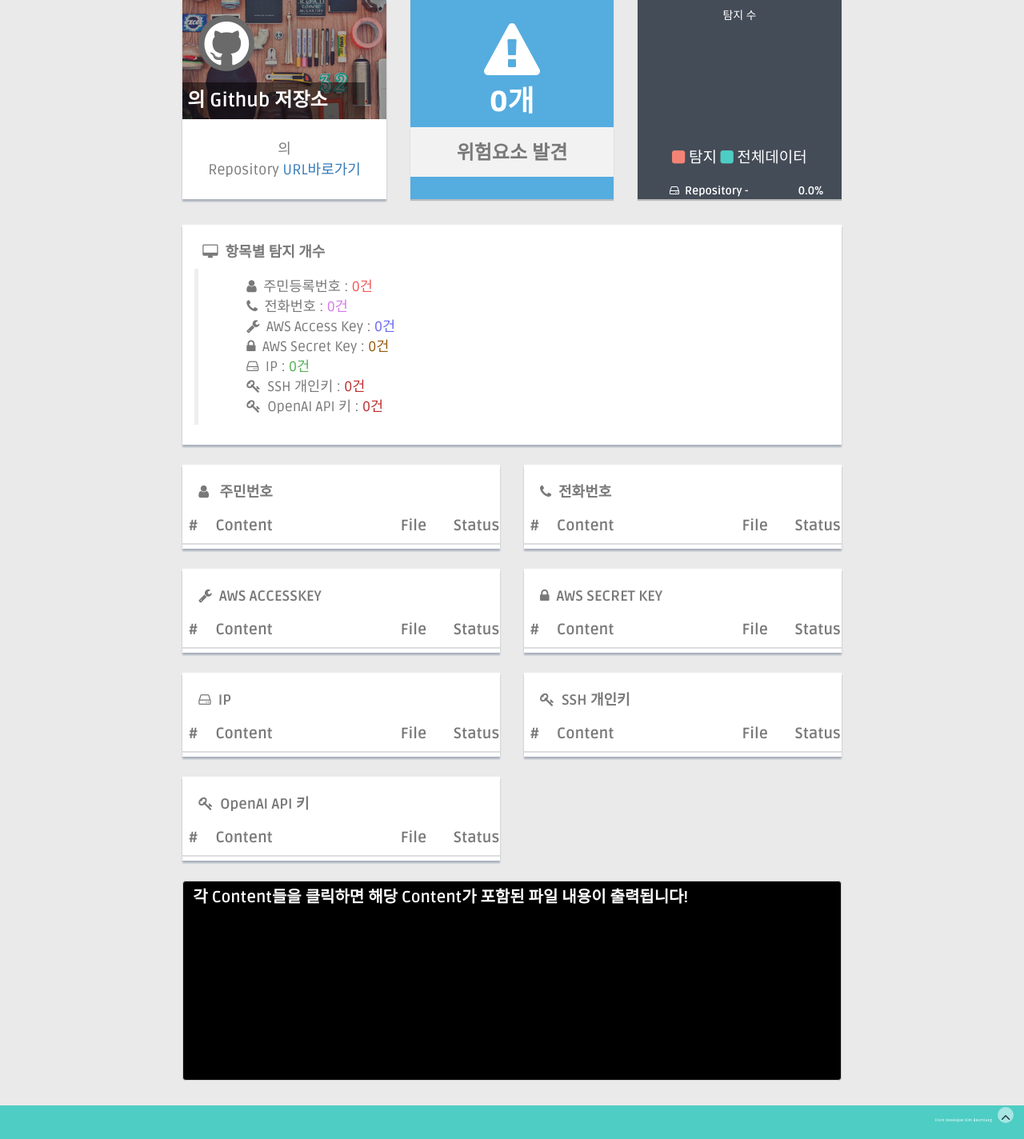
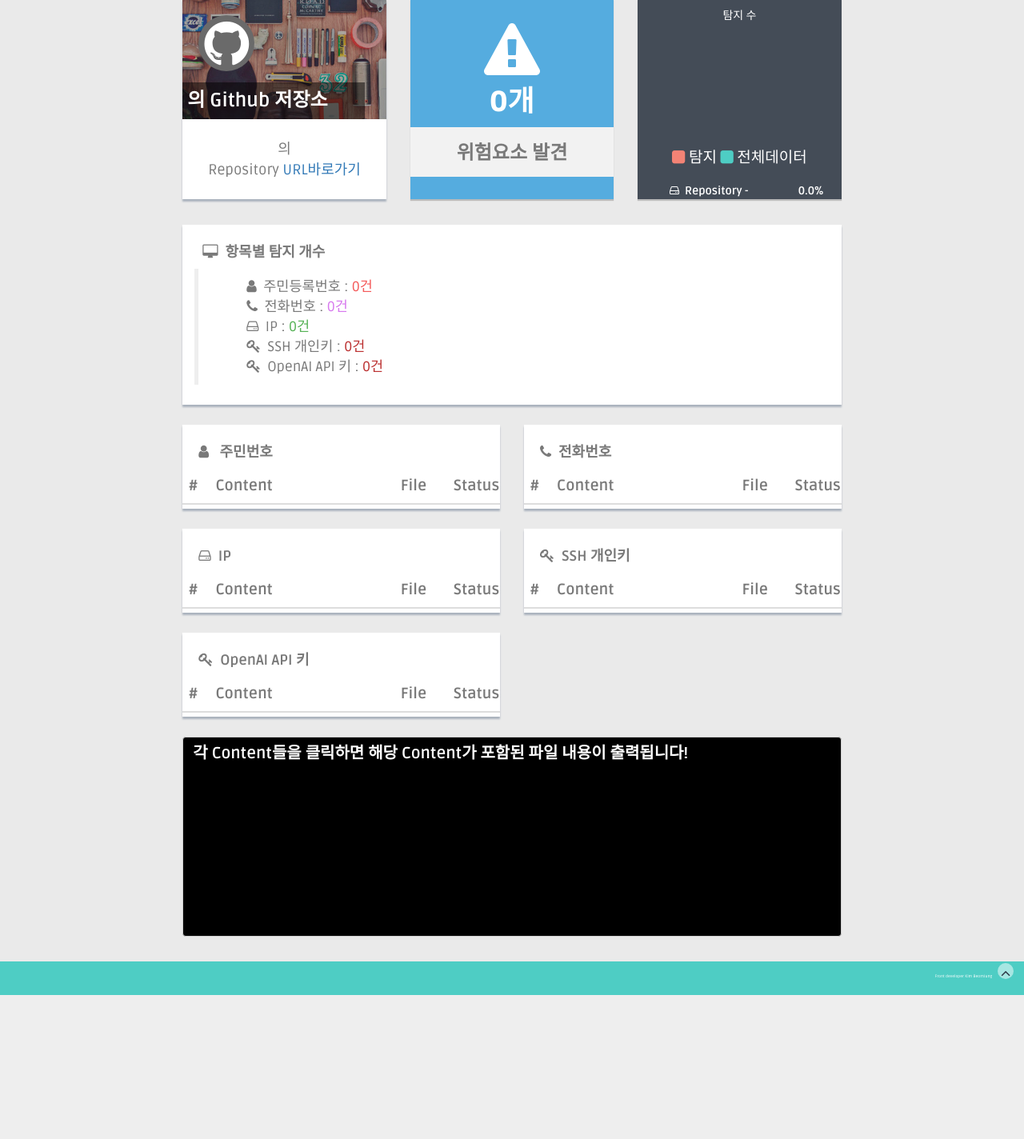
Before and after one commit to JUNE2001/Repository-Scanner, a Flask app: page / in a window 1280 px wide. Shown: the part 536-1960 px from the top of the page at 80% size. After the commit the page ends 1780 px from the top, so only its background shows below. Run offline with Flask 3, Linux system fonts and the light colour scheme; lists and menus that the app fills with data are empty; some libraries are stand-ins or nearby versions.

Commit message:
Refine personal data detection rules

```diff
--- a/app.py
+++ b/app.py
@@ -12,8 +12,7 @@ CORS(app)
 
 def empty_result(error=None):
     return render_template('index.html',
-        Detect_data={'reg': [], 'call': [], 'aws_access': [], 'aws_secret': [], 'ip': [],
-                     'ssh_private_key': [], 'openai_api_key': []},
+        Detect_data={'reg': [], 'call': [], 'ip': [], 'ssh_private_key': [], 'openai_api_key': []},
         repo=['', '', ''], Detect_count=0, All_count=0, User_url='', error=error)
 
 
--- a/repository_scanner.py
+++ b/repository_scanner.py
@@ -68,14 +68,11 @@ def _mask_openai_key(value):
 
 def code_regex(code_data, code_url):
     detect_data = {
-        'reg': [], 'call': [], 'aws_access': [], 'aws_secret': [], 'ip': [],
-        'ssh_private_key': [], 'openai_api_key': []
+        'reg': [], 'call': [], 'ip': [], 'ssh_private_key': [], 'openai_api_key': []
     }
     patterns = (
-        ('reg', re.compile(r"(?:[0-9]{2}(?:0[1-9]|1[0-2])(?:0[1-9]|[12][0-9]|3[01]))-[1-4][0-9]{6}")),
-        ('call', re.compile(r"(?<!\d)01[016789](?:-\d{3,4}-\d{4}|\d{7,8})(?!\d)")),
-        ('aws_access', re.compile(r"(?<![A-Z0-9])(?:AKIA|ASIA)[A-Z0-9]{16}(?![A-Z0-9])")),
-        ('aws_secret', re.compile(r"(?<![A-Za-z0-9/+=])[A-Za-z0-9/+=]{40}(?![A-Za-z0-9/+=])")),
+        ('reg', re.compile(r"(?<!\d)\d{6}-\d{7}(?!\d)")),
+        ('call', re.compile(r"(?<!\d)010(?:-\d{4}-\d{4}|\d{8})(?!\d)")),
         ('ip', re.compile(r"(?<![\d.])(?:25[0-5]|2[0-4]\d|1?\d?\d)(?:\.(?:25[0-5]|2[0-4]\d|1?\d?\d)){3}(?![\d.])")),
         ('ssh_private_key', re.compile(r"-----BEGIN(?:OPENSSH|RSA|EC|DSA)PRIVATEKEY-----")),
         ('openai_api_key', re.compile(r"(?<![A-Za-z0-9_-])sk-(?:proj-|svcacct-)?[A-Za-z0-9_-]{20,}(?![A-Za-z0-9_-])")),
--- a/templates/index.html
+++ b/templates/index.html
@@ -261,7 +261,6 @@
 		                                 깃허브 주소 입력값 : <span style="color:green;"> 임시입력주소 </span>
 				    <br><span style="color:blue;">http://raw.git임시주소 출력</span>
 				    <br><span style="color:blue;">http://raw.git임시주소 출력</span>
-				    <br><span>AWS Access KEY 의심 문자열 : #AW임시입력</span>
 				    <br><span style="color:red;">IP 의심 문자열 : 192.123.123.123</span>
 				    <br><span>주민번호 의심 문자열 : 주민번호:1234568-12345678</span>
             <br><span>주민번호 의심 문자열 : 1234568-12345678</span>
@@ -278,10 +277,6 @@
                         <i class="fa fa-phone"></i>&nbsp 전화번호 : <span style="color:rgb(215 121 238);" >{{ value|length }}건</span>
                       {% elif key == 'ip' %}
                         <i class="fa fa-hdd-o"></i>&nbsp IP : <span style="color:#56b256;" >{{ value|length }}건</span>
-                      {% elif key == 'aws_access' %}
-                        <i class="fa fa-wrench"></i>&nbsp AWS Access Key : <span style="color:#6a6af2;" >{{ value|length }}건</span>
-                      {% elif key == 'aws_secret' %}
-                        <i class="fa fa-lock"></i>&nbsp AWS Secret Key : <span style="color:rgb(150, 92, 17);" >{{ value|length }}건</span>
                       {% elif key == 'ssh_private_key' %}
                         <i class="fa fa-key"></i>&nbsp SSH 개인키 : <span style="color:#bc3232;" >{{ value|length }}건</span>
                       {% elif key == 'openai_api_key' %}
@@ -350,57 +345,6 @@
                 </div>
               </div>
           </div>
-
-            <div class="row">
-              <div class="col-md-6 mb"  >
-                <div class="content-panel">
-                  <h4 style="margin-left: 20px;"><i class="fa fa-wrench"></i>&nbsp AWS ACCESSKEY</h4><table class="table table-hover">
-                    <thead>
-                      <tr>
-                        <th class="col-md-1">#</th>
-                        <th class="col-md-7">Content</th>
-                        <th class="col-md-2">File</th>
-                        <th class="col-md-2" style="text-align:center;">Status</th>
-                      </tr>
-                    </thead>
-                    <tbody>
-                      {% for aac in Detect_data.get('aws_access') %}
-                      <tr scope="row" style="cursor: pointer;" onclick='detailcode({{ aac[1]|tojson }})'>
-                        <td>{{ loop.index }}</td>
-                        <td class="ellipsis"><span>{{aac[0]}}</span></td>
-                        <td class="ellipsis"><span>{{aac[1]}}</span></td>
-                        <td style="text-align:center;"><span class="label label-warning label-mini" style="background-color: red;">위험</span></td>
-                      </tr>
-                      {% endfor %}
-                    </tbody>
-                  </table>
-                </div>
-              </div>
-              <div class="col-md-6 mb"  >
-                <div class="content-panel">
-                  <h4 style="margin-left: 20px;"><i class="fa fa-lock"></i>&nbsp AWS SECRET KEY</h4><table class="table table-hover">
-                    <thead>
-                      <tr>
-                        <th class="col-md-1">#</th>
-                        <th class="col-md-7">Content</th>
-                        <th class="col-md-2">File</th>
-                        <th class="col-md-2" style="text-align:center;">Status</th>
-                      </tr>
-                    </thead>
-                    <tbody>
-                      {% for secr in Detect_data.get('aws_secret') %}
-                      <tr scope="row" style="cursor: pointer;" onclick='detailcode({{ secr[1]|tojson }})'>
-                        <td>{{ loop.index }}</td>
-                        <td class="ellipsis"><span>{{secr[0]}}</span></td>
-                        <td class="ellipsis"><span>{{secr[1]}}</span></td>
-                        <td style="text-align:center;"><span class="label label-warning label-mini">경고</span></td>
-                      </tr>
-                      {% endfor %}
-                    </tbody>
-                  </table>
-                </div>
-              </div>
-            </div>
 
             <div class="row">
               <div class="col-md-6 mb"  >
--- a/test_scenarios/fake_personal_data_scenario.py
+++ b/test_scenarios/fake_personal_data_scenario.py
@@ -12,10 +12,6 @@ FAKE_CUSTOMER = {
     "server_ip": "192.0.2.10",
 }
 
-# 형식 탐지 전용 가짜 키입니다. 실제 AWS에서는 사용할 수 없습니다.
-FAKE_AWS_ACCESS_KEY = "AKIAIOSFODNN7EXAMPLE"
-FAKE_AWS_SECRET_KEY = "wJalrXUtnFEMI/K7MDENG/bPxRfiCYEXAMPLEKEY"
-
 # 형식 탐지 전용 가짜 OpenAI 키입니다. 실제 API에서는 사용할 수 없습니다.
 FAKE_OPENAI_API_KEY = "sk-proj-FAKEKEYFORSCANNERTESTONLY1234567890"
 
@@ -28,7 +24,6 @@ THIS_IS_NOT_A_REAL_PRIVATE_KEY_AND_CANNOT_BE_USED
 def print_test_scenario():
     """가상 고객과 가짜 키의 존재 여부만 출력합니다."""
     print("[TEST DATA] 고객:", FAKE_CUSTOMER)
-    print("[TEST DATA] AWS 키 포함:", bool(FAKE_AWS_ACCESS_KEY and FAKE_AWS_SECRET_KEY))
     print("[TEST DATA] OpenAI 키 포함:", bool(FAKE_OPENAI_API_KEY))
     print("[TEST DATA] SSH 개인키 헤더 포함:", "BEGIN OPENSSH PRIVATE KEY" in FAKE_SSH_PRIVATE_KEY)
 
```
Also changed, not shown: tests/test_app.py (+9 -7 lines), README.md.
